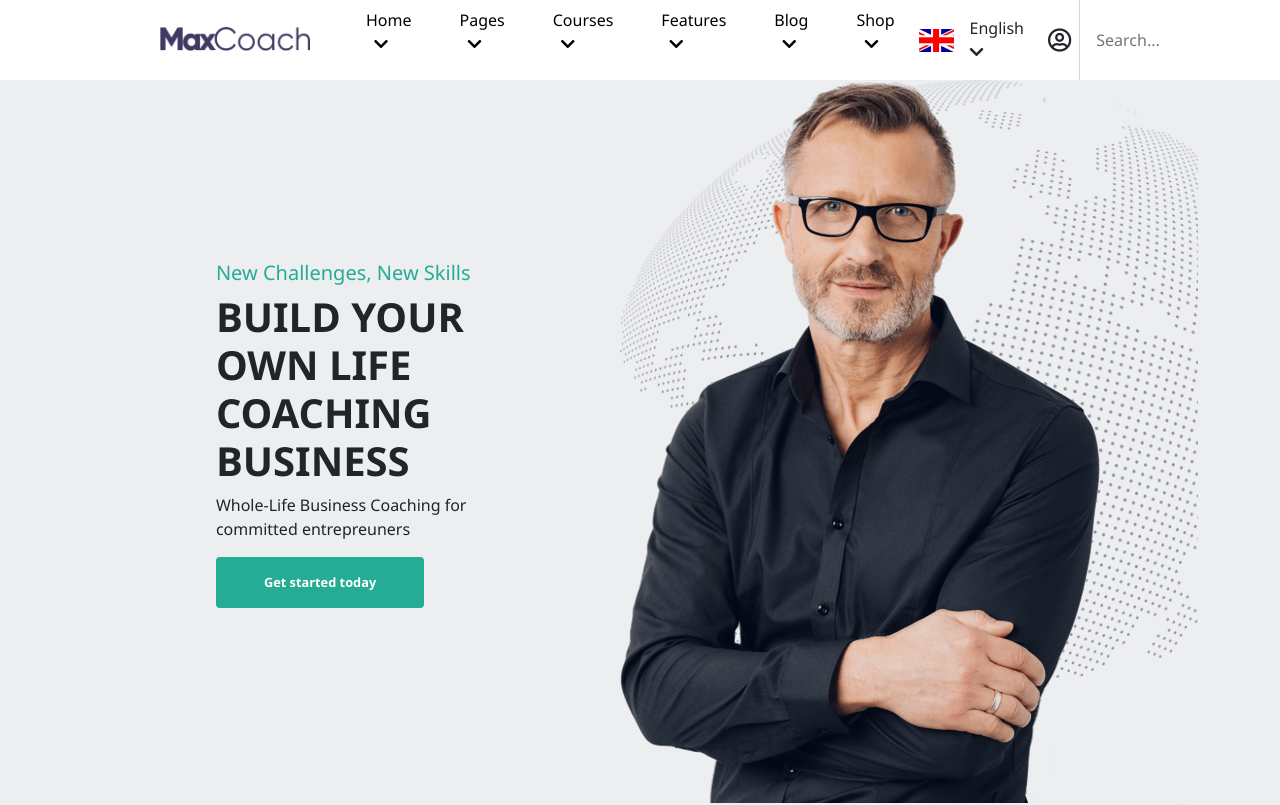
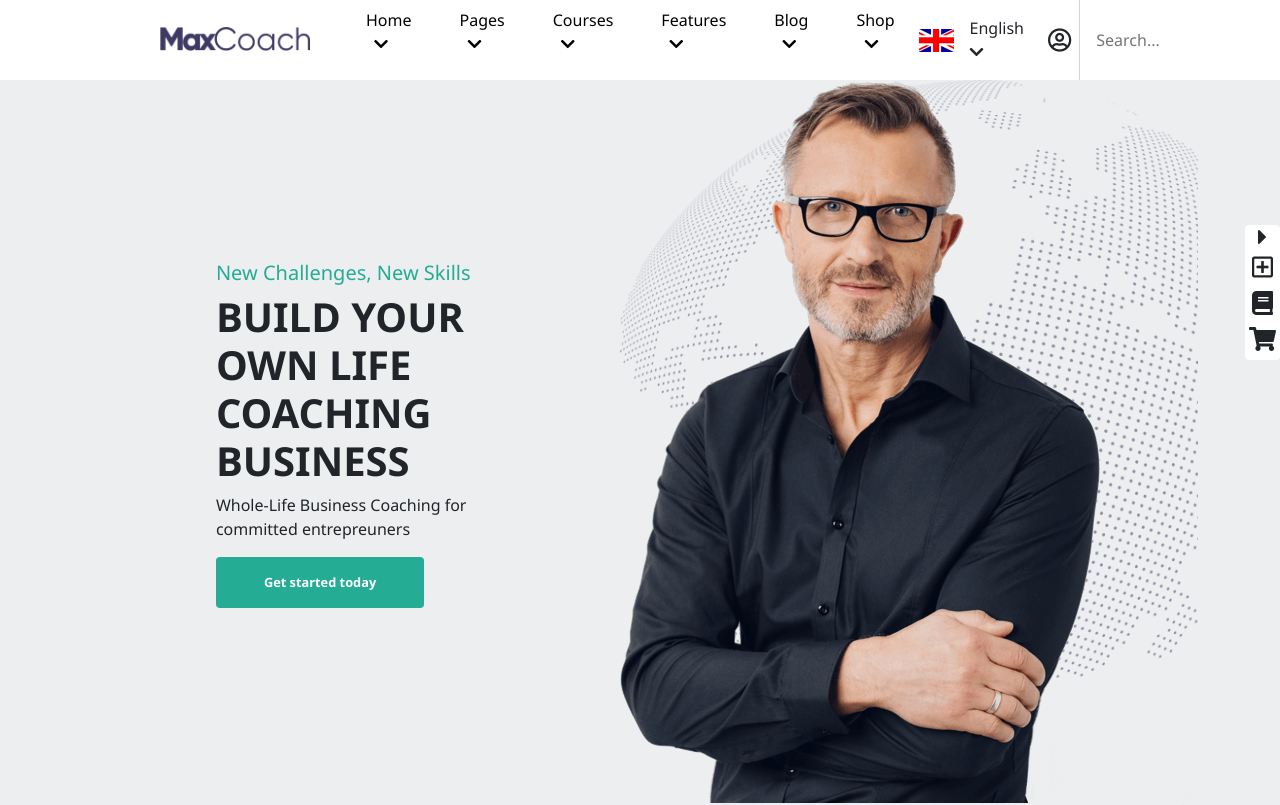
Before and after one commit to alessandroordetti/proj-html-vuejs, a Vue app: page / in a window 1280 px wide. Shown: the top 805 px of the page. Built offline with nearby package versions, Linux system fonts and the light colour scheme.

Commit message:
Right options into Jumbotron section added

```diff
--- a/src/components/IndexJumbotron.vue
+++ b/src/components/IndexJumbotron.vue
@@ -1,5 +1,5 @@
 <template>
-    <div class="jumbotron section-background-gray section mb-5">
+    <div class="jumbotron section-background-gray section mb-5 position-relative">
         <div class="container d-flex position-relative">
             <div id="left-section">
                 <h5>
@@ -20,6 +20,14 @@
             <div class="avatar-wrapper">
                 <img src="../assets/img/home-business-hero-avatar.png" alt="Immagine avatar">
             </div>
+
+        </div>
+
+        <div class="lateral-options position-absolute text-center fs-4 rounded-2">
+            <i class="fas fa-caret-right d-block"></i>
+            <i class="far fa-plus-square"></i>
+            <i class="fas fa-book"></i>
+            <i class="fas fa-shopping-cart"></i>
 
         </div>
     </div>
@@ -73,5 +81,11 @@ export default {
         }
     }
 
-
+    .lateral-options {
+        height: 135px;
+        width: 35px;
+        background-color: white;
+        right: 0;
+        top: 20%;
+    }
 </style>
```
